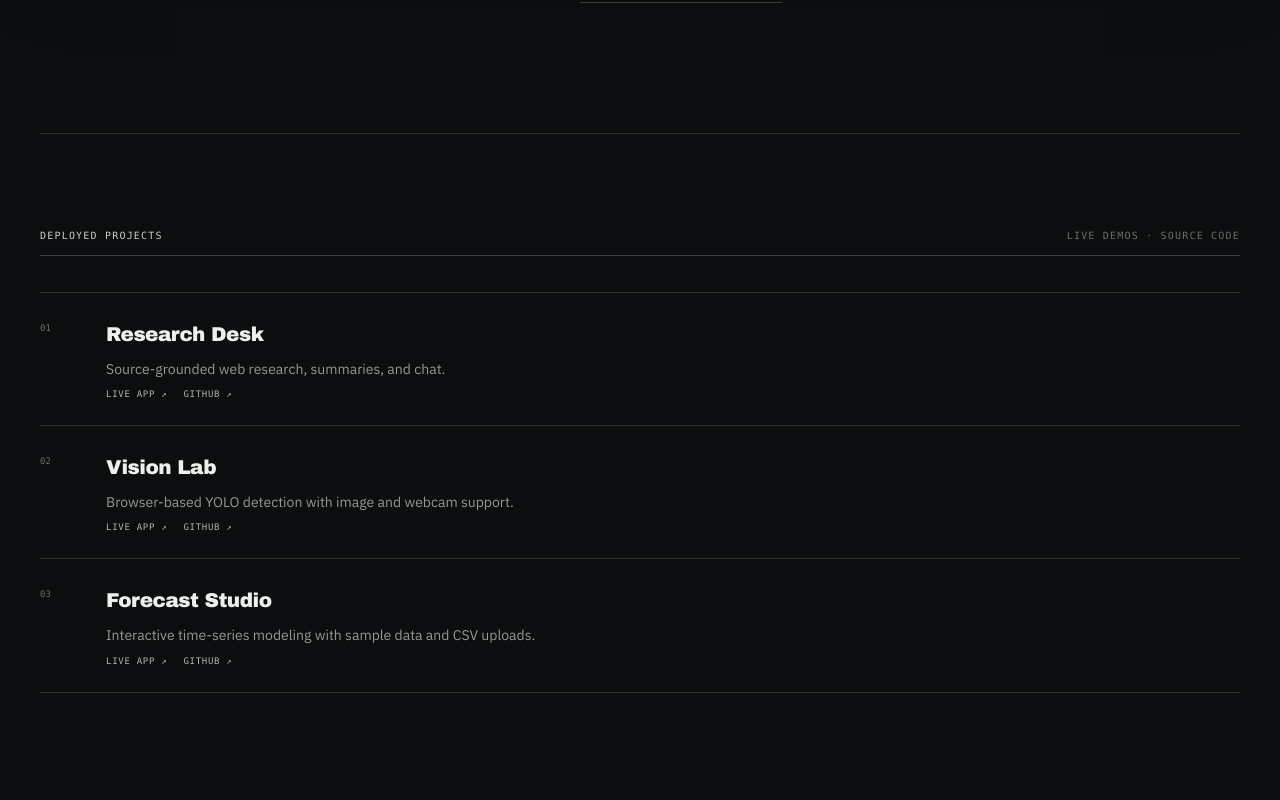
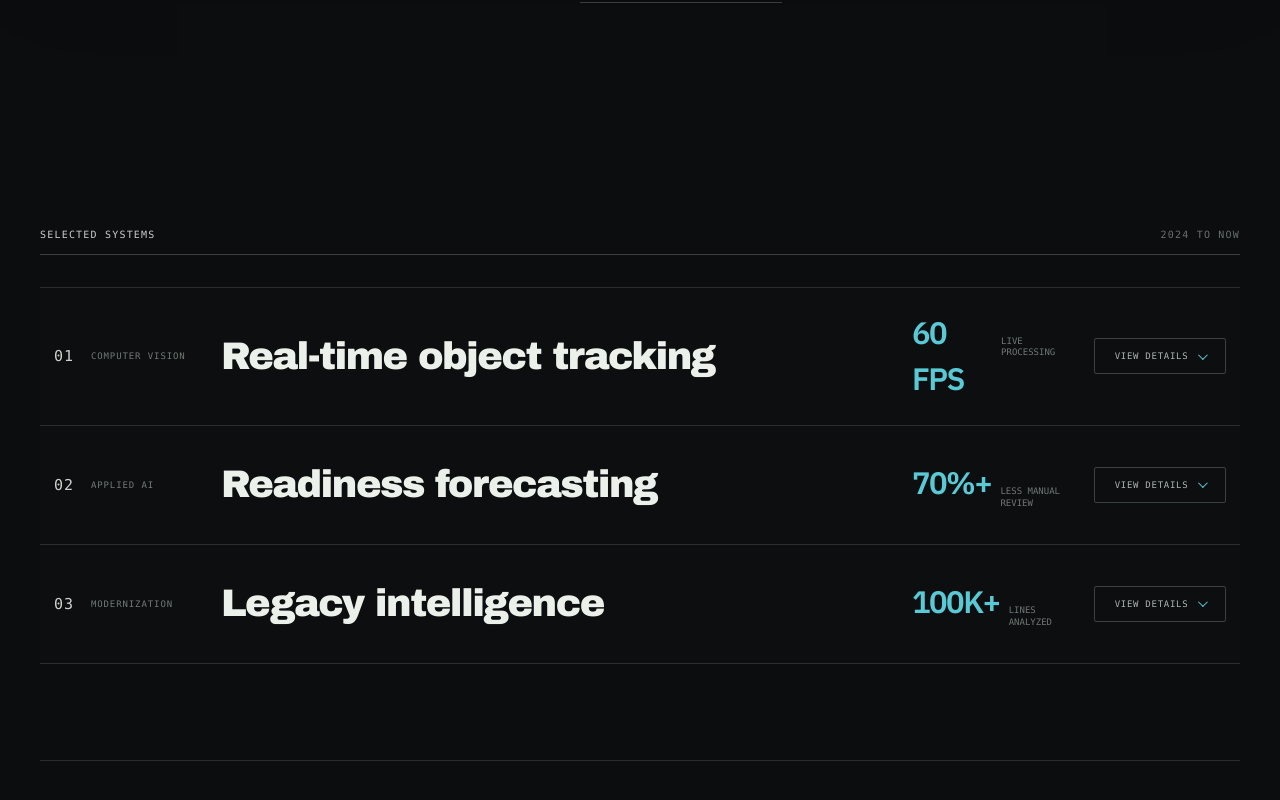
Before and after one commit to SebastianLau1/portfolio, a Next.js app: page / in a window 1280 px wide. Shown: the part 1920-2720 px from the top of the page. Built offline with nearby package versions, Linux system fonts and the light colour scheme.

Commit message:
Revert "Add compact deployed projects section"
This reverts commit a3894ecc5985bbf5fc9566026e1e282d2d4974fc.

```diff
--- a/app/globals.css
+++ b/app/globals.css
@@ -90,9 +90,3 @@ a { color:inherit;text-decoration:none; }
 @media(max-width:800px){.visionStage{aspect-ratio:16/9}.visionStage video{width:100%;object-fit:cover}.stageHud.bottomRight{display:none}}
 @media(prefers-reduced-motion:reduce){*{scroll-behavior:auto!important;transition:none!important;animation:none!important}[data-reveal]{opacity:1!important;transform:none!important}.visionStage video{transform:none}.scanBeam{display:none}}
 @media(prefers-reduced-motion:reduce){.chartPanel:hover,.riskRow:hover,.shortageRow:hover,.readiness.is-visible .riskMix:hover .riskDonut{transform:none!important}}
-
-/* Compact links for the separately deployed project demos. */
-.deployedList{margin-top:36px}
-.deployedLinks{display:flex;gap:16px;margin-top:9px}
-.deployedLinks a{font:500 9px var(--font-geist-mono);text-transform:uppercase;letter-spacing:.08em;color:#aeb6b1}
-.deployedLinks a:hover,.deployedLinks a:focus-visible{color:var(--accent)}
--- a/app/page.tsx
+++ b/app/page.tsx
@@ -131,18 +131,6 @@ export default function Home() {
       </section>
 
       <VisionSimulator />
-
-      <section className="systems shell" id="projects" data-reveal>
-        <div className="sectionHead">
-          <p>Deployed projects</p>
-          <span>LIVE DEMOS · SOURCE CODE</span>
-        </div>
-        <div className="systemList deployedList">
-          <article><span>01</span><div><h3>Research Desk</h3><p>Source-grounded web research, summaries, and chat.</p><div className="deployedLinks"><a href="https://sebastianlau1.github.io/ai-web-research-summarizer/" target="_blank" rel="noreferrer">Live app ↗</a><a href="https://github.com/SebastianLau1/ai-web-research-summarizer" target="_blank" rel="noreferrer">GitHub ↗</a></div></div></article>
-          <article><span>02</span><div><h3>Vision Lab</h3><p>Browser-based YOLO detection with image and webcam support.</p><div className="deployedLinks"><a href="https://sebastianlau1.github.io/vision-lab/" target="_blank" rel="noreferrer">Live app ↗</a><a href="https://github.com/SebastianLau1/vision-lab" target="_blank" rel="noreferrer">GitHub ↗</a></div></div></article>
-          <article><span>03</span><div><h3>Forecast Studio</h3><p>Interactive time-series modeling with sample data and CSV uploads.</p><div className="deployedLinks"><a href="https://sebastianlau1.github.io/forecast-studio/" target="_blank" rel="noreferrer">Live app ↗</a><a href="https://github.com/SebastianLau1/forecast-studio" target="_blank" rel="noreferrer">GitHub ↗</a></div></div></article>
-        </div>
-      </section>
 
       <section className="work shell" id="work" data-reveal>
         <div className="sectionHead">
```
Also changed, not shown: 1 other file (tests, documents, lock files or other folders).
